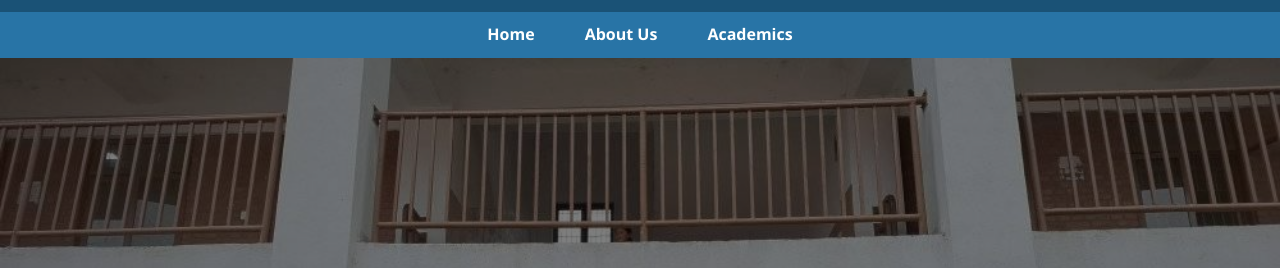
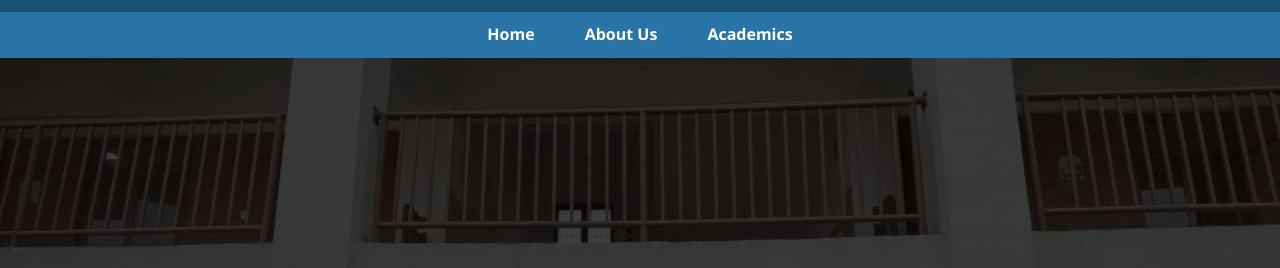
Before and after one commit to Prasan55/webschool, a plain HTML site: page about.html in a window 1280 px wide. Shown: the part 226-494 px from the top of the page. Drawn offline with Linux system fonts and the light colour scheme; files whose address does not match are found by name.

Commit message:
Update about.html

```diff
--- a/about.html
+++ b/about.html
@@ -59,7 +59,7 @@
             margin: 20px auto;
         }
         .hero {
-            background-image:  url("C:\\Users\\acer\\OneDrive\\Pictures\\school2.jpg");
+            background-image:  linear-gradient(rgba(0,0,0,0.5), rgba(0,0,0,0.5)),url("Images/school2.jpg");
             background-size: cover;
             background-position: center;
             height: 530px;
```
